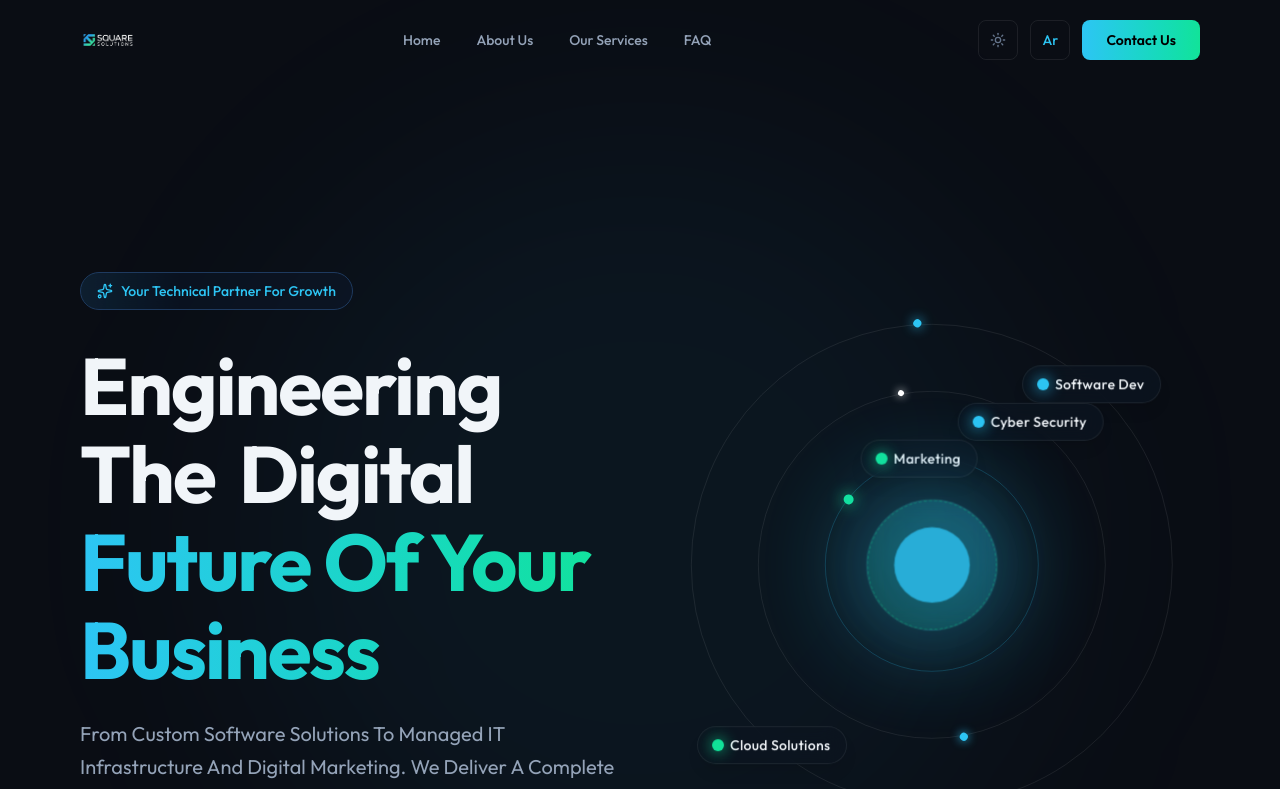
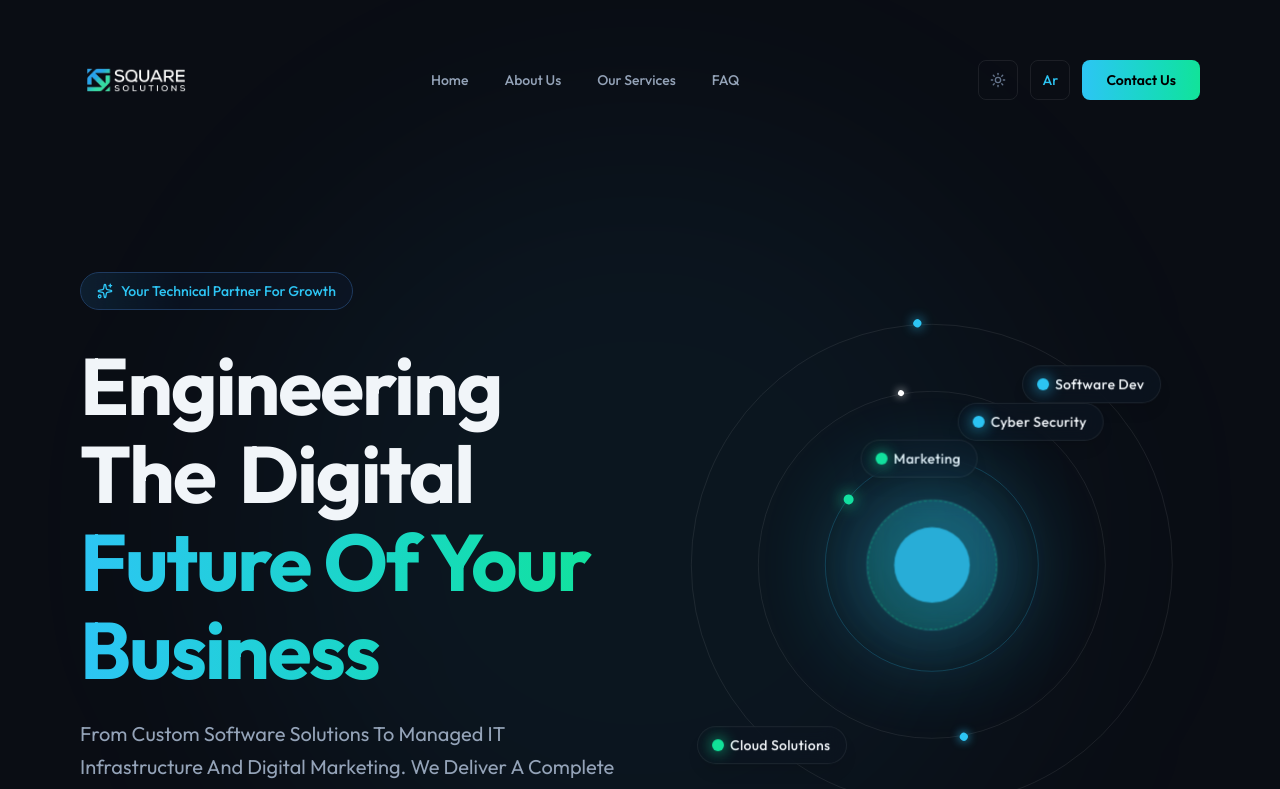
Before and after one commit to Razex4777/square-solutions, a Next.js app: page / in a window 1280 px wide. Shown: the top 789 px of the page. Built offline with nearby package versions, Linux system fonts and the light colour scheme.

Commit message:
style(navbar): increase logo size significantly and adjust navbar height

```diff
--- a/components/pages/landing_page/navbar/Navbar.tsx
+++ b/components/pages/landing_page/navbar/Navbar.tsx
@@ -38,7 +38,7 @@ export function Navbar() {
             : 'bg-transparent border-b border-transparent'
         }`}
       >
-        <div className="w-full max-w-[1600px] mx-auto px-4 sm:px-8 md:px-12 lg:px-20 h-20 flex items-center justify-between">
+        <div className="w-full max-w-[1600px] mx-auto px-4 sm:px-8 md:px-12 lg:px-20 py-4 md:py-6 flex items-center justify-between">
           <NavLogo />
           <NavLinks />
           <div className="flex items-center gap-1.5 sm:gap-3 shrink-0">
--- a/components/pages/landing_page/navbar/components/NavLogo.tsx
+++ b/components/pages/landing_page/navbar/components/NavLogo.tsx
@@ -9,7 +9,7 @@ export function NavLogo() {
         alt="Square Solutions Logo"
         width={500}
         height={500}
-        className="object-contain h-10 sm:h-12 md:h-14 w-auto hidden dark:block"
+        className="object-contain h-16 sm:h-20 md:h-28 w-auto hidden dark:block"
         priority
       />
       {/* Light mode logo (black text) */}
@@ -18,7 +18,7 @@ export function NavLogo() {
         alt="Square Solutions Logo"
         width={500}
         height={500}
-        className="object-contain h-10 sm:h-12 md:h-14 w-auto block dark:hidden"
+        className="object-contain h-16 sm:h-20 md:h-28 w-auto block dark:hidden"
         priority
       />
     </div>
```
